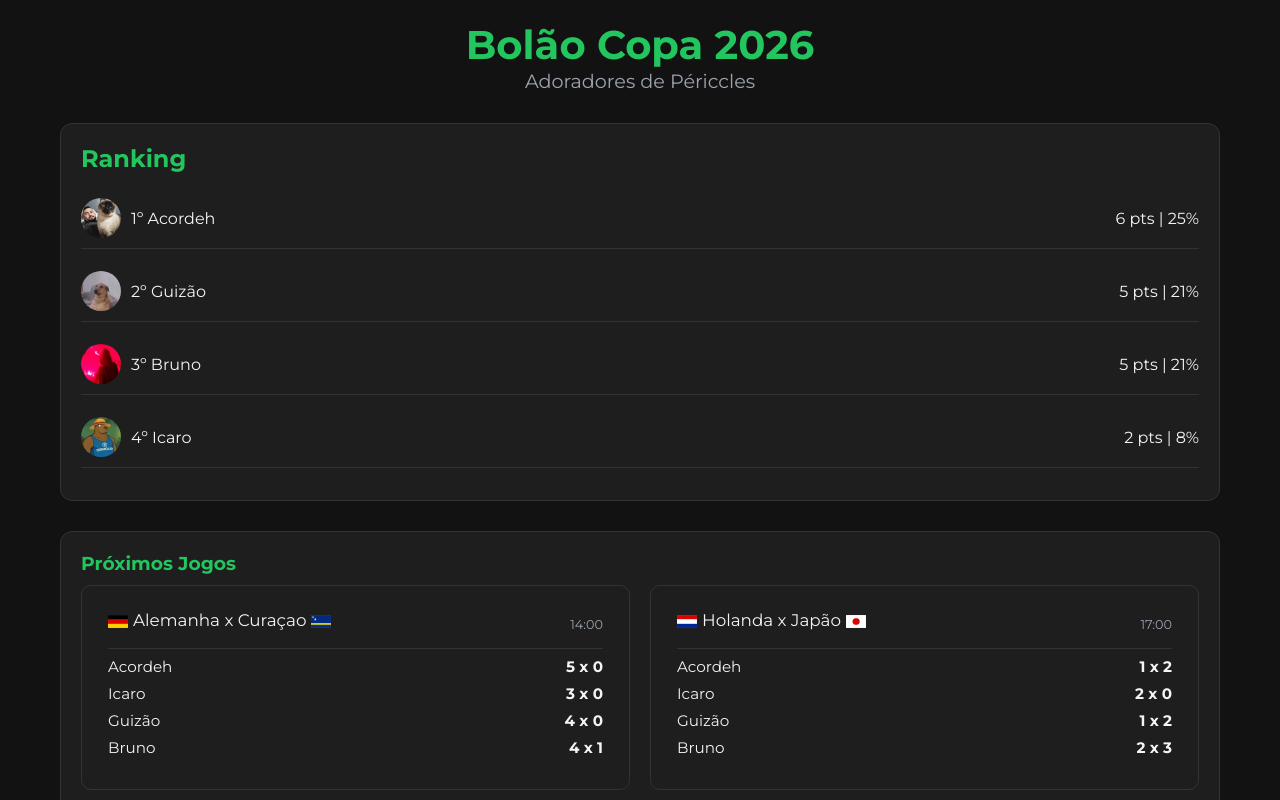
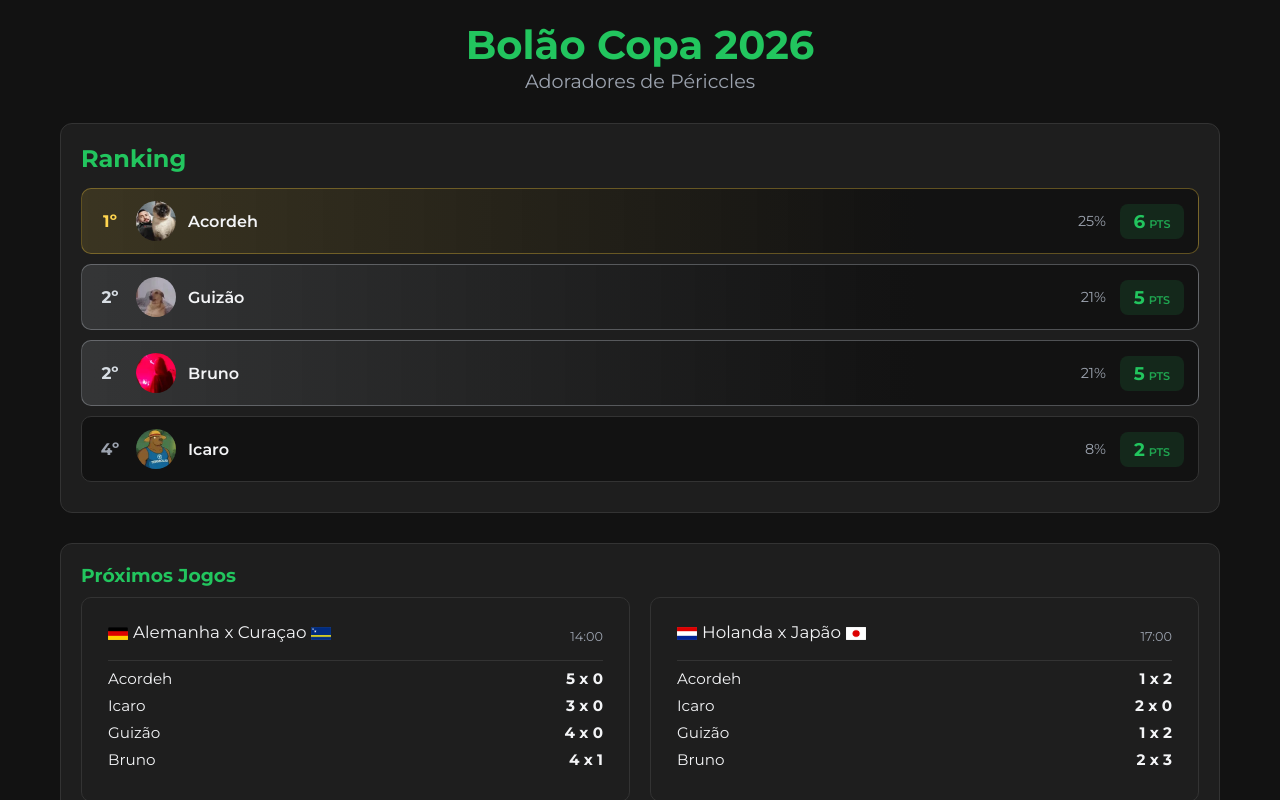
Before and after one commit to Fooeks/Bolao-da-Copa-2026-Adoradores-de-Pericles-, a React (Vite) app: page / in a window 1280 px wide. Shown: the top 800 px of the page. Built offline with nearby package versions, Linux system fonts and the light colour scheme.

Commit message:
Atualiza Mudanças visuais e README

```diff
--- a/src/App.css
+++ b/src/App.css
@@ -102,13 +102,112 @@ header h2 {
   color: var(--green-primary);
 }
 
-.participante {
+.ranking-item {
   display: flex;
   justify-content: space-between;
+  align-items: center;
 
-  padding: 10px 0;
+  padding: 12px 14px;
+  margin-bottom: 10px;
 
-  border-bottom: 1px solid var(--border-color);
+  background: #121212;
+  border: 1px solid var(--border-color);
+  border-radius: 10px;
+
+  cursor: pointer;
+  transition: border-color 0.15s ease, transform 0.15s ease;
+}
+
+.ranking-item:hover {
+  border-color: var(--green-primary);
+  transform: translateY(-1px);
+}
+
+.ranking-item--ouro {
+  border-color: rgba(212, 175, 55, 0.4);
+  background: linear-gradient(90deg, rgba(212, 175, 55, 0.16), #121212 75%);
+}
+
+.ranking-item--ouro .ranking-item__posicao {
+  color: #ffd54f;
+}
+
+.ranking-item--prata {
+  border-color: rgba(192, 199, 206, 0.35);
+  background: linear-gradient(90deg, rgba(192, 199, 206, 0.14), #121212 75%);
+}
+
+.ranking-item--prata .ranking-item__posicao {
+  color: #d8dee4;
+}
+
+.ranking-item--bronze {
+  border-color: rgba(185, 122, 74, 0.4);
+  background: linear-gradient(90deg, rgba(185, 122, 74, 0.16), #121212 75%);
+}
+
+.ranking-item--bronze .ranking-item__posicao {
+  color: #e0a371;
+}
+
+.ranking-item__info {
+  display: flex;
+  align-items: center;
+  gap: 12px;
+}
+
+.ranking-item__posicao {
+  min-width: 28px;
+  font-weight: 700;
+  font-size: 1.05rem;
+  color: var(--text-secondary);
+  text-align: center;
+}
+
+.ranking-item__avatar {
+  border-radius: 50%;
+  object-fit: cover;
+}
+
+.ranking-item__nome {
+  font-weight: 600;
+}
+
+.ranking-item__stats {
+  display: flex;
+  align-items: center;
+  gap: 14px;
+}
+
+.ranking-item__aproveitamento {
+  color: var(--text-secondary);
+  font-size: 0.9rem;
+}
+
+.ranking-item__pontos {
+  display: flex;
+  align-items: baseline;
+  gap: 4px;
+
+  min-width: 64px;
+  justify-content: center;
+
+  padding: 6px 12px;
+  border-radius: 8px;
+
+  background: rgba(34, 197, 94, 0.12);
+  color: var(--green-primary);
+
+  font-size: 1.15rem;
+  font-weight: 700;
+}
+
+.ranking-item__pontos small {
+  font-size: 0.7rem;
+  font-weight: 600;
+  text-transform: uppercase;
+  color: var(--green-primary);
+  opacity: 0.8;
 }
 
 .botao-voltar {
@@ -119,7 +218,3 @@ header h2 {
   font-weight: 600;
   cursor: pointer;
 }
-
-.botao-voltar:hover {
-  background: var(--green-hover);
-}
--- a/src/components/Ranking.jsx
+++ b/src/components/Ranking.jsx
@@ -41,51 +41,68 @@ function Ranking() {
       if (b.acertosExatos !== a.acertosExatos) return b.acertosExatos - a.acertosExatos;
       // 3º critério: mais pontos no mata-mata
       return b.pontosMataMata - a.pontosMataMata;
-    });
+    })
+    // Atribui a colocação considerando empates em todos os critérios de desempate
+    .reduce((acc, participante, index) => {
+      if (index === 0) {
+        acc.push({ ...participante, posicao: 1 });
+        return acc;
+      }
+
+      const anterior = acc[index - 1];
+      const empatado =
+        participante.pontos === anterior.pontos &&
+        participante.acertosExatos === anterior.acertosExatos &&
+        participante.pontosMataMata === anterior.pontosMataMata;
+
+      acc.push({
+        ...participante,
+        posicao: empatado ? anterior.posicao : index + 1
+      });
+      return acc;
+    }, []);
 
   return (
     <section className="ranking">
       <h2>Ranking</h2>
 
-      {rankingCalculado.map((participante, index) => (
+      {rankingCalculado.map((participante) => (
         <div
           key={participante.id}
-          className="participante"
+          className={`ranking-item ${
+            participante.posicao === 1
+              ? "ranking-item--ouro"
+              : participante.posicao === 2
+              ? "ranking-item--prata"
+              : participante.posicao === 3
+              ? "ranking-item--bronze"
+              : ""
+          }`}
           onClick={() => navigate(`/participante/${participante.id}`)}
-          style={{
-            cursor: "pointer",
-            display: "flex",
-            justifyContent: "space-between",
-            alignItems: "center",
-            marginBottom: "12px"
-          }}
         >
-          <div
-            style={{
-              display: "flex",
-              alignItems: "center",
-              gap: "10px"
-            }}
-          >
+          <div className="ranking-item__info">
+            <span className="ranking-item__posicao">{participante.posicao}º</span>
+
             <img
               src={participante.avatar}
               alt={participante.nome}
+              className="ranking-item__avatar"
               width="40"
               height="40"
-              style={{
-                borderRadius: "50%",
-                objectFit: "cover"
-              }}
             />
 
-            <span>
-              {index + 1}º {participante.nome}
+            <span className="ranking-item__nome">{participante.nome}</span>
+          </div>
+
+          <div className="ranking-item__stats">
+            <span className="ranking-item__aproveitamento">
+              {participante.aproveitamento}%
+            </span>
+            <span className="ranking-item__pontos">
+              {participante.pontos}
+              <small>pts</small>
             </span>
           </div>
-
-          <span>
-            {participante.pontos} pts | {participante.aproveitamento}%
-          </span>
         </div>
       ))}
     </section>
--- a/src/pages/Agenda.jsx
+++ b/src/pages/Agenda.jsx
@@ -173,13 +173,13 @@ function Agenda() {
 
         {/* Times e placar */}
         <div className="agenda-corpo">
-          <div className="agenda-partida">
-            <div className="time-linha">
-              <img src={`/flags/${casa.sigla}.png`} alt={casa.nome} width="28" style={{ marginRight: "10px" }} />
+          <div className="agenda-confronto">
+            <div className="agenda-time">
+              <img src={`/flags/${casa.sigla}.png`} alt={casa.nome} width="32" />
               <strong>{casa.nome}</strong>
             </div>
 
-            <div className="versus">
+            <div className="agenda-versus">
               {finalizada ? (
                 <span className="placar">
                   {partida.golsCasa} x {partida.golsFora}
@@ -189,8 +189,8 @@ function Agenda() {
               )}
             </div>
 
-            <div className="time-linha">
-              <img src={`/flags/${fora.sigla}.png`} alt={fora.nome} width="28" style={{ marginRight: "10px" }} />
+            <div className="agenda-time">
+              <img src={`/flags/${fora.sigla}.png`} alt={fora.nome} width="32" />
               <strong>{fora.nome}</strong>
             </div>
           </div>
--- a/src/styles/Agenda.css
+++ b/src/styles/Agenda.css
@@ -12,23 +12,48 @@
   gap: 20px;
 }
 
-.agenda-partida {
+.agenda-confronto {
+  display: flex;
+  align-items: flex-start;
+  justify-content: center;
+  gap: 8px;
+  flex: 1.4;
+}
+
+.agenda-time {
   display: flex;
   flex-direction: column;
-  gap: 16px;
+  align-items: center;
+  gap: 8px;
+  text-align: center;
   flex: 1;
+  min-width: 0;
+  max-width: 110px;
 }
 
-.time-linha {
-  display: flex;
-  align-items: center;
-  font-size: 1.1rem;
+.agenda-time img {
+  border-radius: 4px;
+  flex-shrink: 0;
 }
 
-.versus {
+.agenda-time strong {
+  font-size: 0.95rem;
+}
+
+.agenda-versus {
   font-size: 1.3rem;
   font-weight: bold;
-  padding-left: 38px;
+  min-width: 50px;
+  text-align: center;
+  color: var(--text-secondary);
+  padding-top: 22px;
+}
+
+.agenda-versus .placar {
+  font-size: 1.3rem;
+  color: var(--green-primary);
+  background: transparent;
+  padding: 0;
 }
 
 .agenda-palpites {
--- a/src/styles/Participante.css
+++ b/src/styles/Participante.css
@@ -93,6 +93,11 @@
   padding: 24px 26px;
   margin-bottom: 12px;
   font-size: 1.05rem;
+
+  display: flex;
+  flex-direction: column;
+  justify-content: space-between;
+  min-height: 130px;
 }
 
 .grupo-titulo {
@@ -152,8 +157,7 @@
 
 .linha-palpite-destaque {
   border-top: 1px solid var(--border-color);
-  margin-top: 14px;
-  padding-top: 12px;
+  padding-top: 16px;
   justify-content: space-between;
   align-items: center;
   gap: 10px;
```
Also changed, not shown: src/styles/Header.css (deleted), src/styles/Home.css (deleted), src/styles/JogosBanner.css (deleted), src/styles/Ranking.css (deleted), 1 other file (tests, documents, lock files or other folders).
